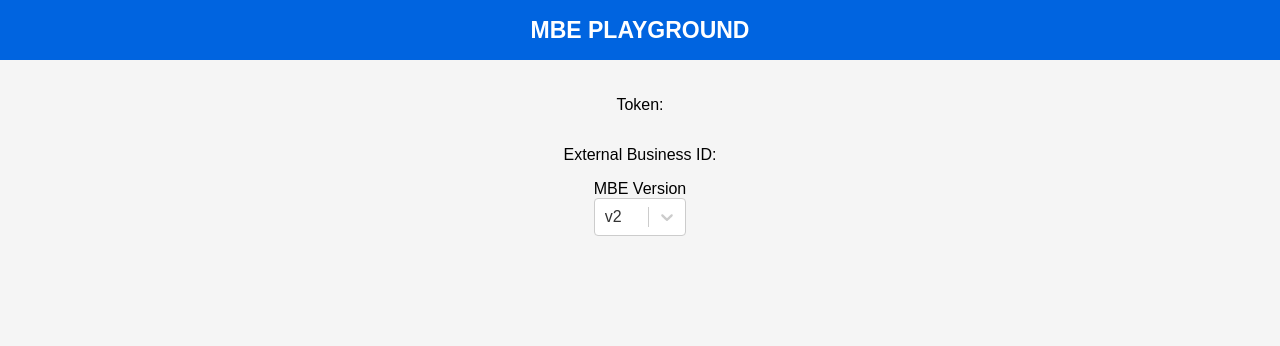
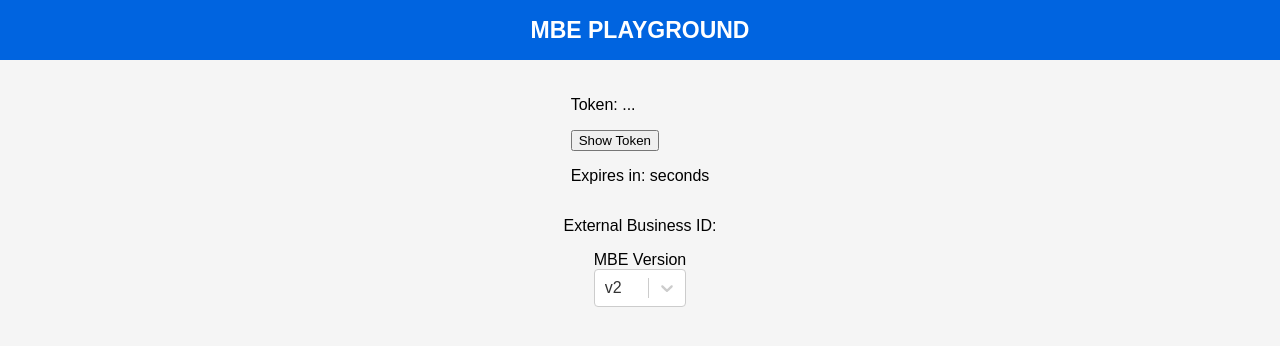
Before and after one commit to rahulmaddineni/mbe-playground, a React (Create React App) app: page /manage in a window 1280 px wide. Shown: the top 346 px of the page. Built offline with nearby package versions, Linux system fonts and the light colour scheme.

Commit message:
Add support for expanding token & token expiry

```diff
--- a/src/components/MBEManageRedirect.tsx
+++ b/src/components/MBEManageRedirect.tsx
@@ -10,6 +10,8 @@ const MBEManageRedirect: React.FC = () => {
   const [installInfo, setInstallInfo] = useState();
   const [displayInfo, setDisplayInfo] = useState();
   const [version, setVersion] = useState("v2");
+  const [expiresIn, setExpiresIn] = useState<number | null>(null);
+  const [isTokenExpanded, setIsTokenExpanded] = useState(false);
 
   const versions = ["v2", "v3"];
   const versionOptions = versions.map((version) => ({
@@ -60,9 +62,10 @@ const MBEManageRedirect: React.FC = () => {
   useEffect(() => {
     const hash = window.location.hash.substring(1);
     const params = new URLSearchParams(hash);
+    console.log(hash);
+
     const accessToken = params.get("access_token");
     const state = params.get("state");
-
     if (state) {
       const decodedState = JSON.parse(decodeURIComponent(state));
 
@@ -82,12 +85,37 @@ const MBEManageRedirect: React.FC = () => {
         // Get MBE installs
         getMBEInstalls(external_business_id, accessToken, v);
       }
+    } else {
+      // TODO: Error message
+      return;
+    }
+
+    const expiresIn = Number(params.get("expires_in"));
+    if (expiresIn) {
+      setExpiresIn(expiresIn);
     }
   }, [location]);
 
+  // Run timer for access token expiry
+  useEffect(() => {
+    const intervalId = setInterval(() => {
+      setExpiresIn((expiresIn) => (expiresIn !== null ? expiresIn - 1 : null));
+    }, 1000);
+
+    return () => {
+      clearInterval(intervalId);
+    };
+  }, []);
+
   return (
     <div className="manage-view">
-      <p>Token: {token}</p>
+      <div>
+        <p>Token: {isTokenExpanded ? token : `${token.slice(0, 10)}...`}</p>
+        <button onClick={() => setIsTokenExpanded(!isTokenExpanded)}>
+          {isTokenExpanded ? "Hide" : "Show"} Token
+        </button>
+        <p>Expires in: {expiresIn} seconds</p>
+      </div>
       <p>External Business ID: {externalBizID}</p>
       <div>
         <label htmlFor="version">MBE Version</label>
```
